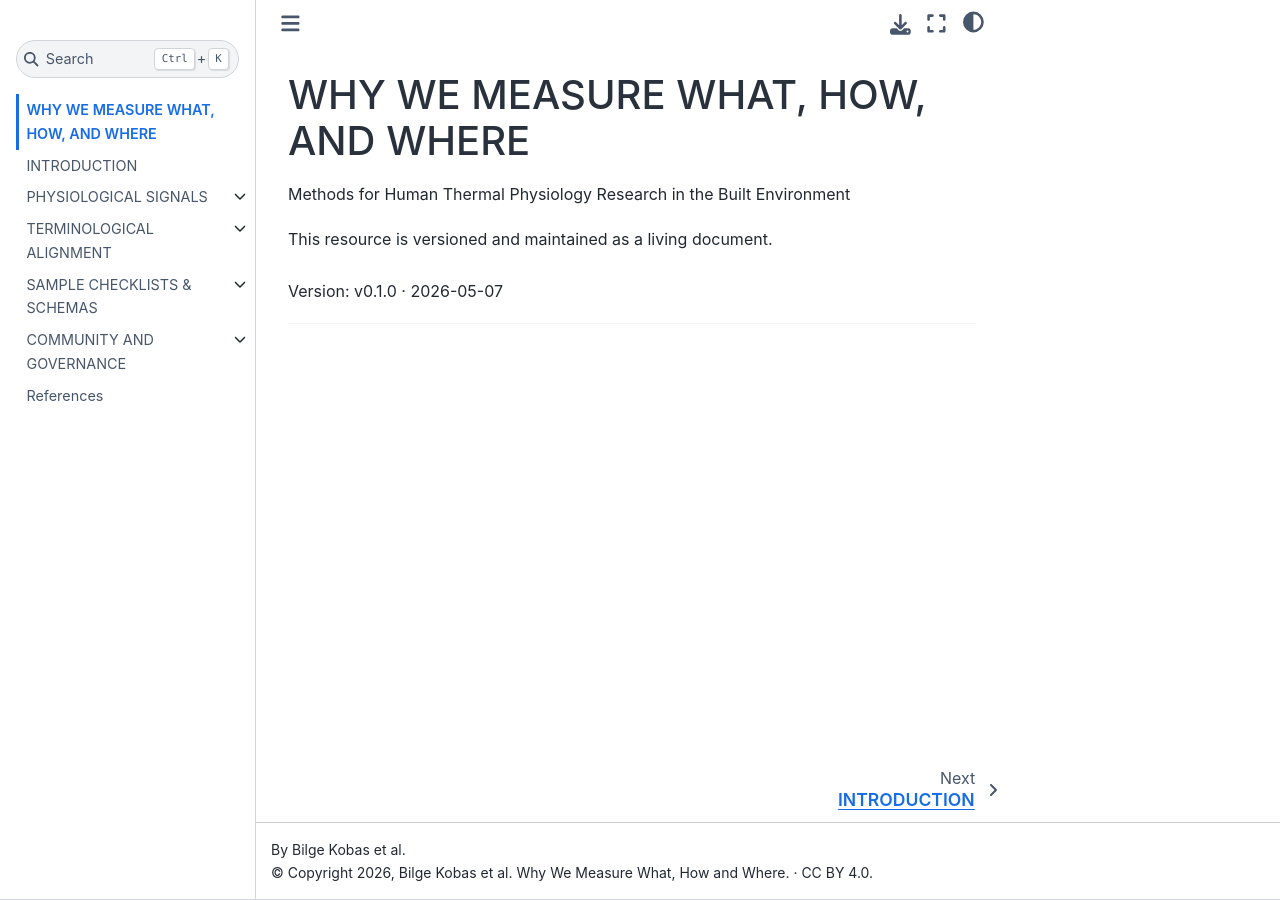
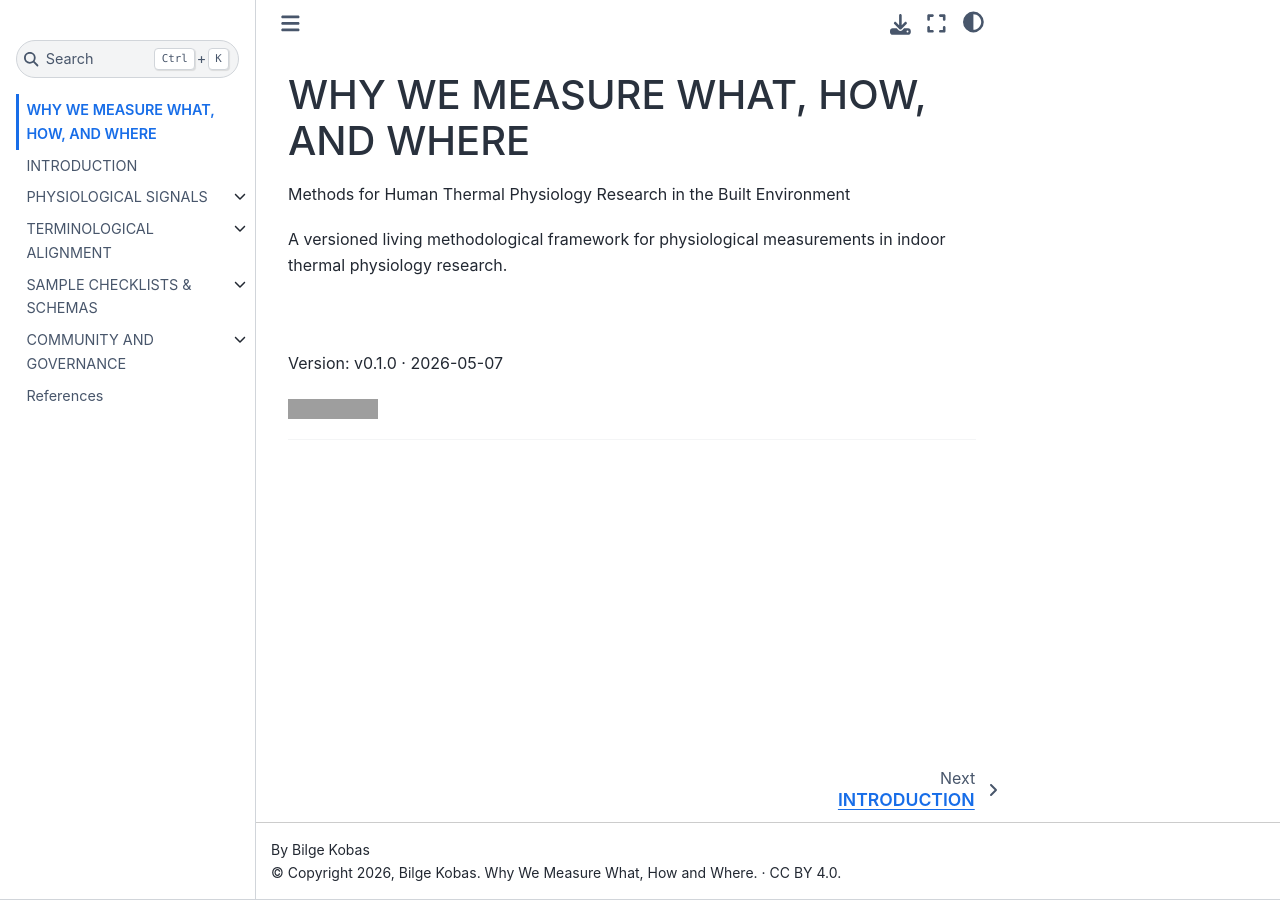
Before and after one commit to bilgekobas/WhyWeMeasureWhat, a Jupyter Book: the page built from book/content/index.md, in a window 1280 px wide. Built offline with Jupyter Book 1.0.4 settings and Sphinx 7.4.7 and the Sphinx Book theme 1.1.4, drawn with Linux system fonts in a browser that asks for light colours; grey boxes are pictures that could not be loaded.

Commit message:
Update landing page and DOI links

```diff
--- a/book/_config.yml
+++ b/book/_config.yml
@@ -1,6 +1,6 @@
 title: "Why <br>we <br>measure <br>what,<br>how, <br>and <br>where"
-author: Bilge Kobas et al.
-copyright: "2026, Bilge Kobas et al. Why We Measure What, How and Where. · CC BY 4.0"
+author: Bilge Kobas
+copyright: "2026, Bilge Kobas. Why We Measure What, How and Where. · CC BY 4.0"
 only_build_toc_files: true
 
 parse:
--- a/book/content/index.md
+++ b/book/content/index.md
@@ -2,7 +2,10 @@
 
 Methods for Human Thermal Physiology Research in the Built Environment
 
-This resource is versioned and maintained as a living document.
+A versioned living methodological framework for physiological measurements in indoor thermal physiology research.
+
 <br></br>Version: v0.1.0 · 2026-05-07
 
+[![DOI](https://zenodo.org/badge/1230978732.svg)](https://doi.org/10.5281/zenodo.20073568)
+
 ---
```
Also changed, not shown: README.md (+7 -1 lines), book/content/contribution/how-to-cite.md (+1 -1 lines).
